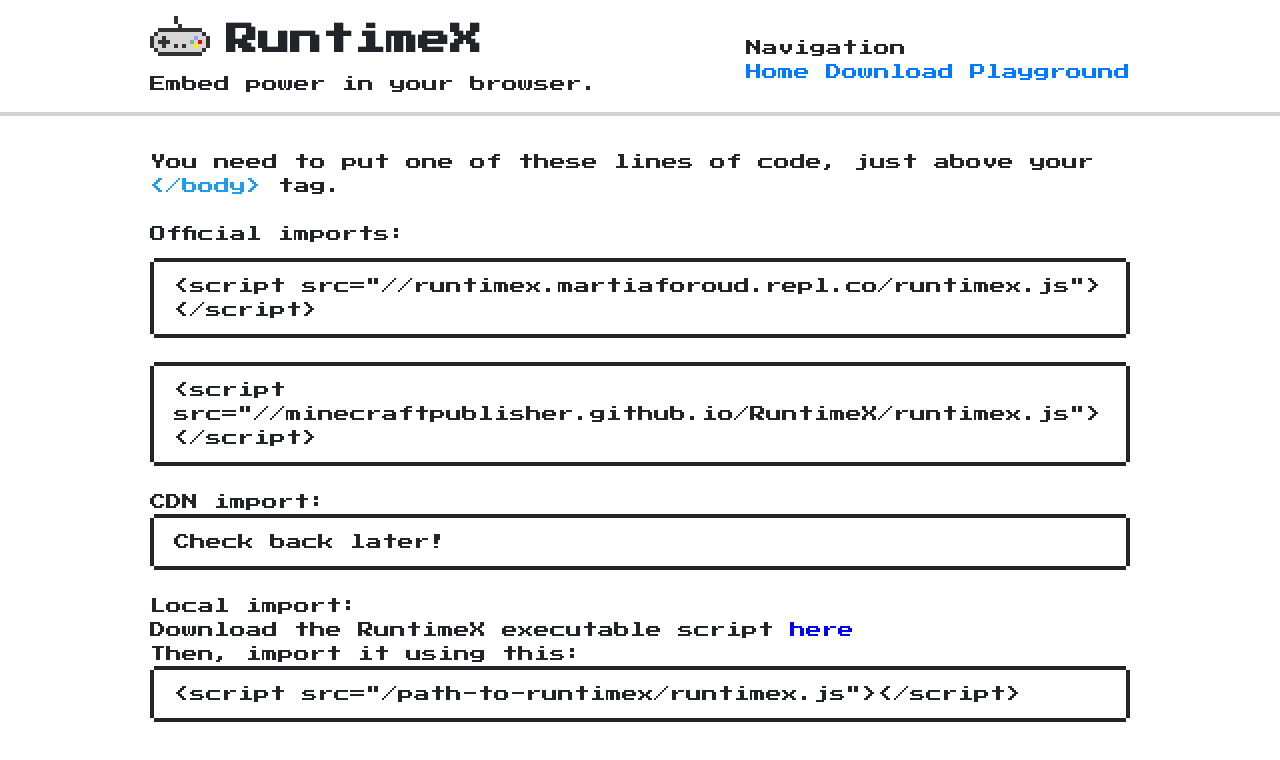
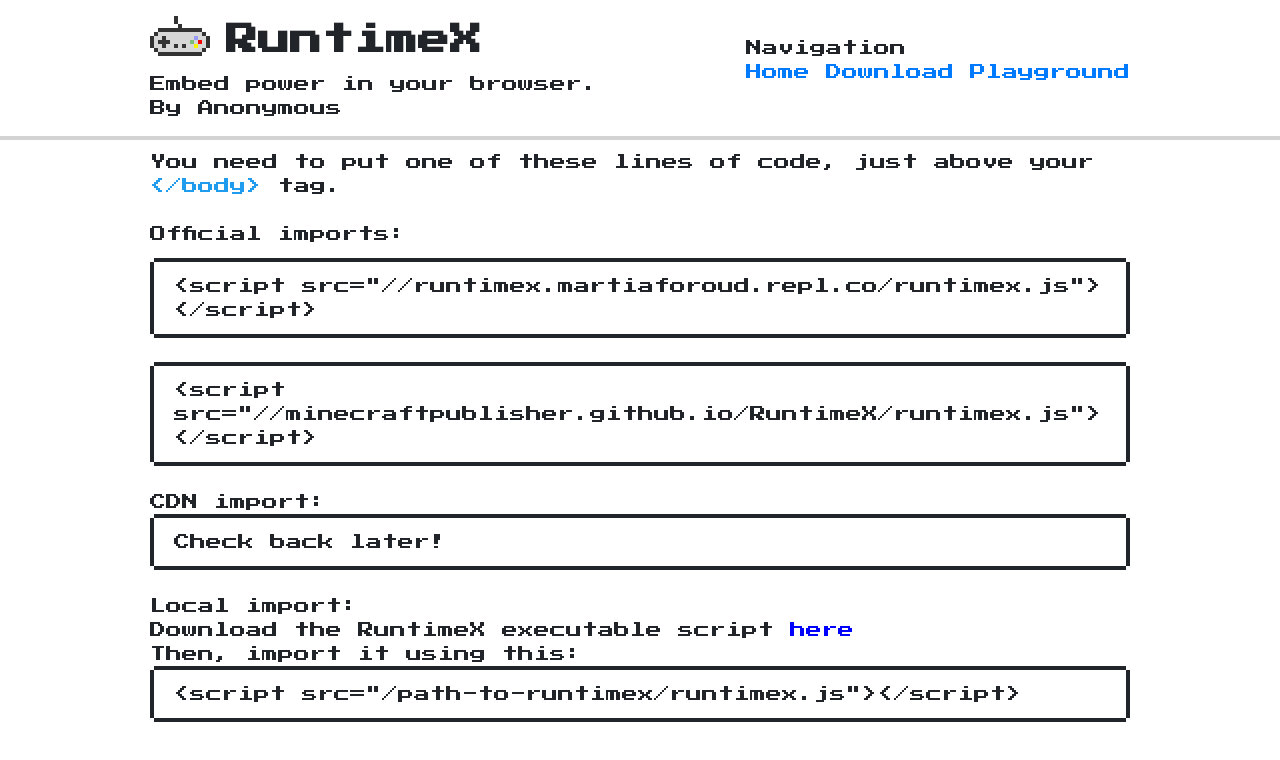
Before and after one commit to MinecraftPublisher/RuntimeX, a plain HTML site: page download/index.html in a window 1280 px wide. Drawn offline with nearby package versions, Linux system fonts and the light colour scheme.

Commit message:
Added credit :3

```diff
--- a/download/index.html
+++ b/download/index.html
@@ -21,7 +21,7 @@
 				<a href="https://runtimex.martiaforoud.repl.co/">
 					<h1><i class="snes-jp-logo brand-logo"></i>RuntimeX</h1>
             </a>
-            <p>Embed power in your browser.</p>
+            <p>Embed power in your browser.<br>By Anonymous</p>
           </div>
 
           <div class="social-buttons">
```
Also changed, not shown: index.html (+1 -1 lines), playground/index.html (+1 -1 lines).
